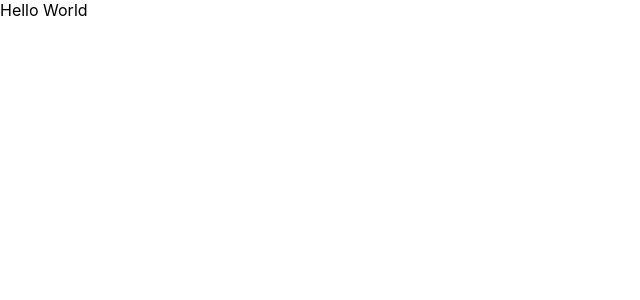
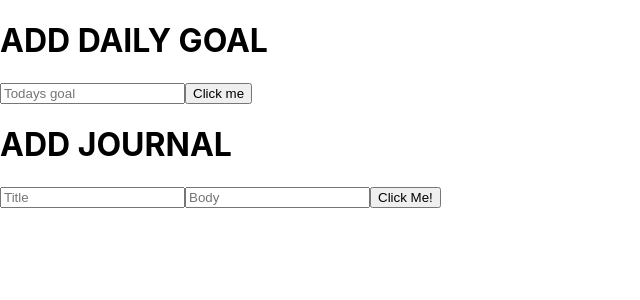
Before and after one commit to ggclarence/Phase3Project, a React (Create React App) app in the folder client-side/: page / in a window 1280 px wide. Shown: the top 300 px of the page, without its empty margins (0-640 px from the left). Built offline with nearby package versions, Linux system fonts and the light colour scheme.

Commit message:
Added post ability for journals and goals

```diff
--- /dev/null
+++ b/client-side/src/Components/AddGoal.js
@@ -0,0 +1,54 @@
+import React, { useState } from "react"
+
+function AddGoal() {
+    const [goal, setGoal] = useState("")
+
+    function handleSubmit(value) {
+
+        let newGoal = {
+            user_id: 1,
+            goal: value
+        }
+
+
+        fetch("http://localhost:9292/goals", {
+            method: "POST",
+            headers: {
+                "Content-Type" : "application/json"
+            },
+            body: JSON.stringify(newGoal)
+        })
+            .then(res => res.json())
+            .then(res => console.log(res))
+
+    }
+
+
+
+
+
+    return (
+        <div>
+            <h1>ADD DAILY GOAL</h1>
+            <form className="addGoal" onSubmit={(e) => {
+                e.preventDefault()
+                handleSubmit(goal)
+            }}>
+
+                <input
+                    type="text"
+                    id="goal"
+                    placeholder="Todays goal"
+                    value={goal}
+                    onChange={(e) => setGoal(e.target.value)}
+                />
+
+                <button type="submit">Click me</button>
+
+            </form>
+        </div >
+    )
+
+}
+
+export default AddGoal
--- /dev/null
+++ b/client-side/src/Components/AddJournal.js
@@ -0,0 +1,45 @@
+import React, { useState } from "react";
+
+function AddJournal() {
+    const [journalTitle, setJournalTitle] = useState("")
+    const [journalBody, setJournalBody] = useState("")
+
+    function handleSubmit(title, body) {
+
+        let newJournal = {
+            title: title,
+            body: body,
+            user_id: 1
+        }
+
+        fetch("http://localhost:9292/journals", {
+            method: "POST",
+            headers: {
+                "Content-Type" : "application/json"
+            },
+            body: JSON.stringify(newJournal)
+        })
+
+    }
+
+
+
+
+    return (
+        <div>
+            <h1>ADD JOURNAL</h1>
+            <form className="addJournal" onSubmit={(e) => {
+                e.preventDefault()
+                handleSubmit(journalTitle, journalBody)
+            }}>
+
+                <input type="text" id="journal-title" placeholder="Title" value={journalTitle} onChange={(e) => setJournalTitle(e.target.value)} />
+                <input type="text" id="journal-body" placeholder="Body" value={journalBody} onChange={(e) => setJournalBody(e.target.value)} />
+                <button type="submit">Click Me!</button>
+
+            </form>
+        </div>
+    )
+}
+
+export default AddJournal
--- a/client-side/src/Components/App.js
+++ b/client-side/src/Components/App.js
@@ -1,9 +1,13 @@
 import '../App.css';
 import TestDiv from "./TestDiv"
+import Journal from './Journal';
 
 function App() {
   return (
-    <TestDiv />
+    <>
+
+      <Journal />
+    </>
   );
 }
 
--- /dev/null
+++ b/client-side/src/Components/Journal.js
@@ -0,0 +1,18 @@
+import React from "react"
+import AddGoal from "./AddGoal"
+import AddJournal from "./AddJournal"
+
+function Journal() {
+
+
+
+    return (
+        <>
+            <AddGoal />
+            <AddJournal />
+        </>
+
+    )
+}
+
+export default Journal
```
Also changed, not shown: client-side/public/index.html (+1 -21 lines), 2 other files (tests, documents, lock files or other folders).
